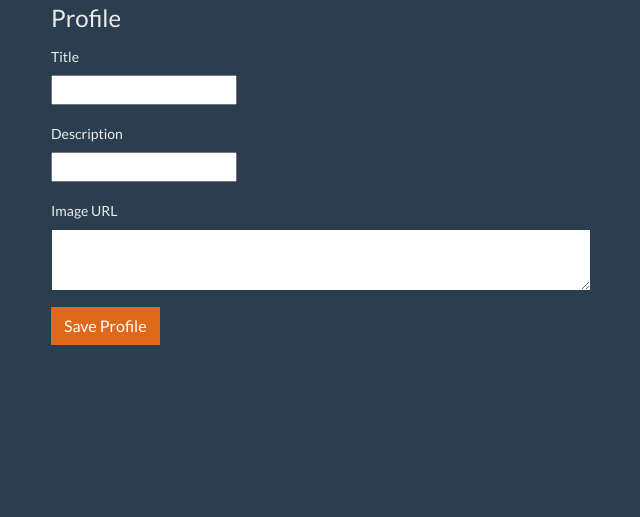
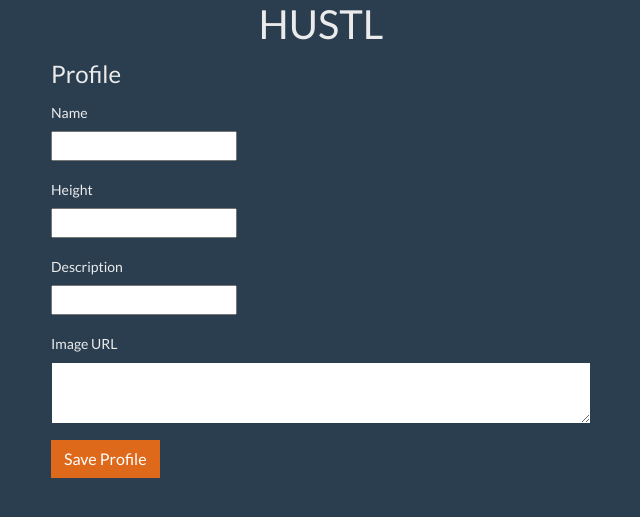
Before and after one commit to bsimps01/Hustl, a Flask app: page /sports/profile in a window 1280 px wide. Shown: the part 48-565 px from the top of the page, without its empty margins (34-674 px from the left). Run offline with Flask 2, Linux system fonts and the light colour scheme; some libraries are stand-ins or nearby versions.

Commit message:
updated files

```diff
--- a/templates/base.html
+++ b/templates/base.html
@@ -1,5 +1,3 @@
-<!-- templates/base.html -->
-
 <!doctype html>
 <html>
 <head>
--- a/templates/main_index.html
+++ b/templates/main_index.html
@@ -11,7 +11,7 @@
         {% for sport in sports %}
             <div class='col-md-3'>
                 <h2><a href='/sports/{{ sport._id }}'>{{ sport.title }}</a></h2>
-                <small>{{ sport.description }}</small>
+                <p>{{ sport.description }}</p>
 
             </div>
         {% endfor %}
--- a/templates/partials/comment.html
+++ b/templates/partials/comment.html
@@ -3,7 +3,7 @@
             <h4 class='card-title'>{{ comment.title }}</h4>
             <p class='card-text'>{{ comment.content }}</p>
             <!-- Delete link -->
-            <p><form method='POST' action='/playlists/comments/{{ comment._id }}'>
+            <p><form method='POST' action='/sports/comments/{{ comment._id }}'>
                 <button class='btn btn-link' type='submit'>Delete</button>
             </form></p>
         </div>
--- a/templates/partials/comment_form.html
+++ b/templates/partials/comment_form.html
@@ -1,7 +1,7 @@
 <!-- templates/partials/comment_form.html -->
 
-<form action='/movies/comments' method='post'>
-    <input type='hidden' value='{{ movie._id }}' name='movie_id'/>
+<form action='/sports/comments' method='post'>
+    <input type='hidden' value='{{ sport._id }}' name='sport_id'/>
         <fieldset>
             <legend>Add a Comment</legend>
             <!-- TITLE -->
--- a/templates/sports_profile.html
+++ b/templates/sports_profile.html
@@ -5,13 +5,20 @@
         <div class='col-sm-6 col-sm-offset-3'>
 <form method='POST' action='/sports'>
     {% include 'partials/sports_form.html' %}
+    <center>
+    <h1>HUSTL</h1>
+    </center>
     <fieldset>
         <legend>Profile</legend>
         <!-- TITLE -->
         <p>
-            <label for='sport-title'>Title</label><br>
+            <label for='sport-title'>Name</label><br>
             <input id='sport-title' type='text' name='title' />
         </p>
+        <p>
+                <label for='sport-height'>Height</label><br>
+                <input id='sport-height' type='text' name='height' />
+            </p>
 
         <!-- DESCRIPTION -->
         <p>
```
